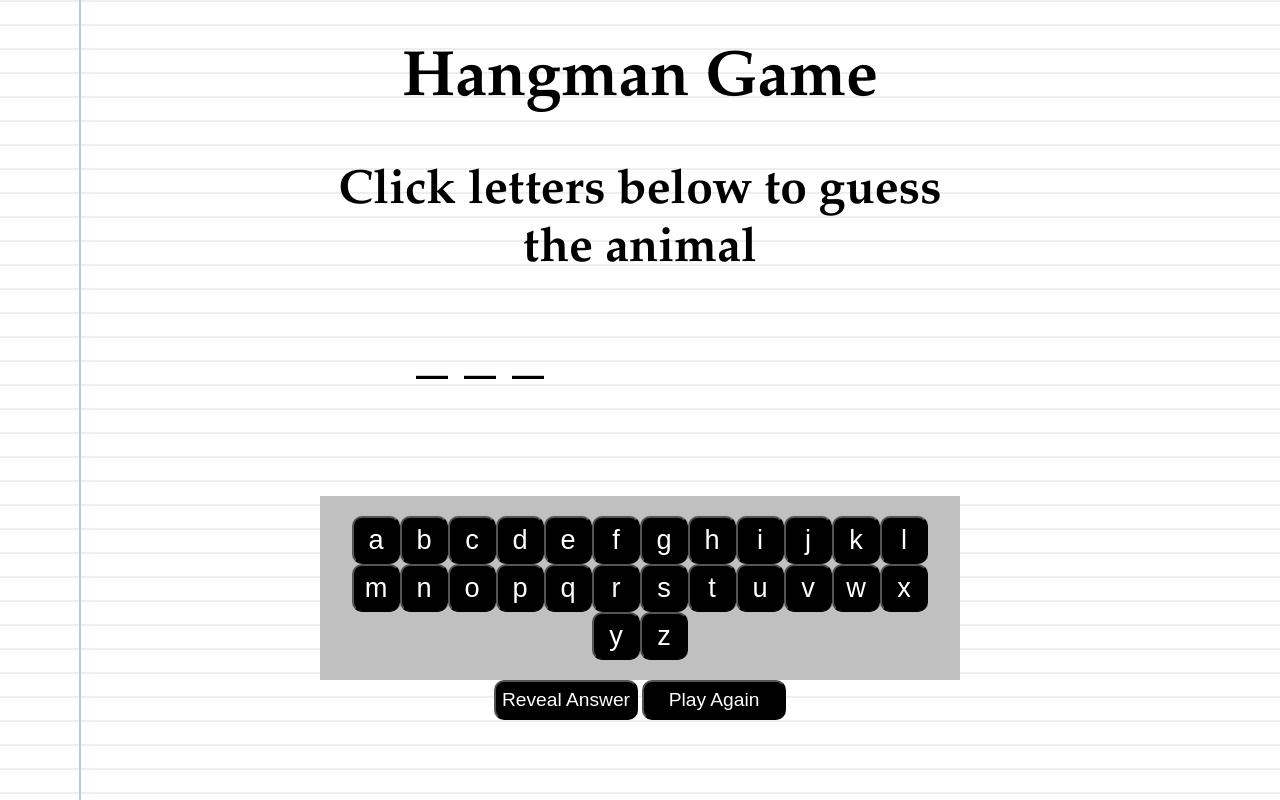
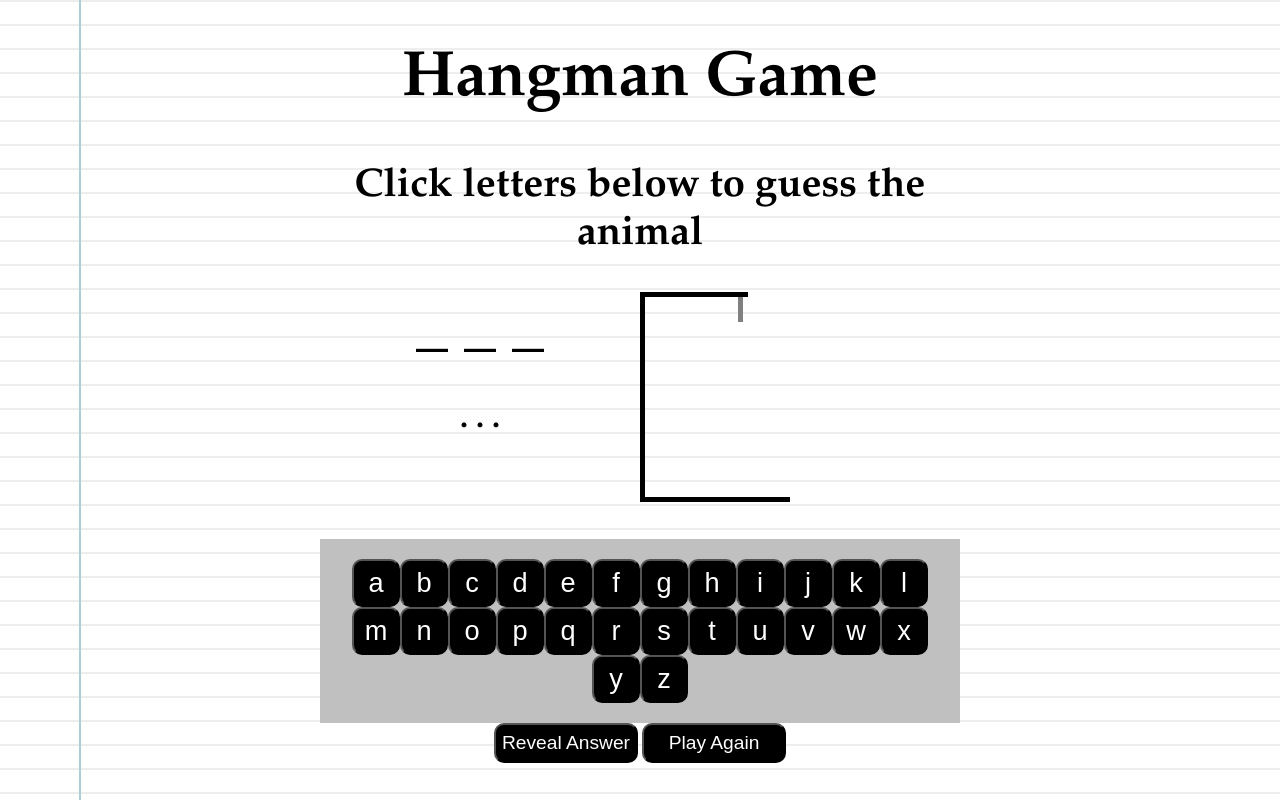
Before and after one commit to zoejoliver/my-hangman-game, a plain HTML site: page index.html in a window 1280 px wide. Drawn offline with nearby package versions, Linux system fonts and the light colour scheme.

Commit message:
lines drawn

```diff
--- a/css/styles.css
+++ b/css/styles.css
@@ -18,11 +18,13 @@ padding: 20px;
 background-size: auto;
 }
 
-
 #answer-word{
   font-size: 4rem;
+}
+#wrongGuess{
 
 }
+
 button{
   font-size: 1.7rem;
   border-radius: 10px;
@@ -38,7 +40,7 @@ h1{
   font-size: 4rem;
 }
 h2{
-  font-size: 3rem;
+  font-size: 2.5rem;
 }
 h3{
   font-size: 2rem;
@@ -46,18 +48,17 @@ h3{
 
 .hangmanContainer{
   width:50%;
-
   float:right;
 }
 
 .letterStuff{
   width:50%;
-
 }
 
 .drawArea{
-
-
+width: 200px;
+height: 200px;
+text-align: center;
 }
 
 .head{
@@ -112,6 +113,30 @@ background:#000;
   height: 10px;
   background:#000;
 }
+
+.topLine{
+  width: 108px;
+  height:5px;
+  background: black;
+}
+.bottomLine{
+  width: 150px;
+  height:5px;
+  background: black;
+}
+.leftLine{
+  width: 5px;
+  height:200px;
+  background: black;
+  float:left;
+}
+.rope{
+  margin: auto;
+  width: 5px;
+  height:25px;
+  background: grey;
+}
+
 input{
   font-size: 1.2rem;
   border-radius: 10px;
--- a/index.html
+++ b/index.html
@@ -11,12 +11,17 @@
       <h2>Click letters below to guess the animal</h2>
 
       <div class="hangmanContainer">
-      <div class="drawArea"></div>
+        <div class="topLine"></div>
+        <div class="leftLine"></div>
+        <div class="drawArea">
+          <div class="rope"></div>
+        </div>
+        <div class="bottomLine"></div>
       </div>
 
 <div class="letterStuff">
   <div id = "answer-word"></div>
-  <h3 id = "wrongGuess"></h3>
+  <h3 id = "wrongGuess">. . . </h3>
 </div>
 
 <div>
--- a/js/main.js
+++ b/js/main.js
@@ -49,7 +49,7 @@ function setLetter(x) {
     drawSequence[hangmanState ++]();
     }
     if (hangmanState === drawSequence.length){
-      alert("You Lose");
+      document.getElementById('wrongGuess').innerHTML = "Sorry, you lose";
     }
   }
   document.getElementById("answer-word").innerHTML = answerArray.join(" ");
@@ -67,7 +67,7 @@ function playAgain(){
   answerWord = '';
   answerArray = [];
   initialDisplay();
-  document.getElementById("wrongGuess").innerHTML = ''
+  document.getElementById("wrongGuess").innerHTML = '. . . '
   hangmanState = 0;
   $('.body-part').remove();
 }
```
